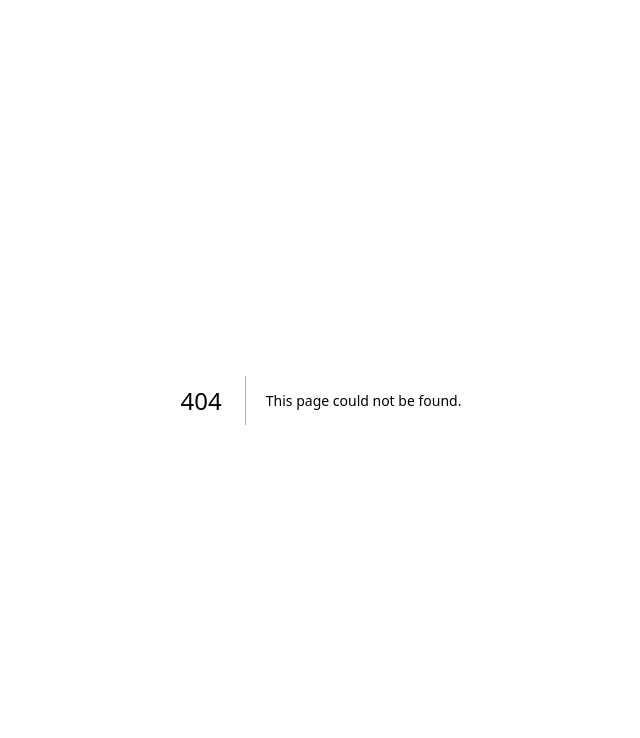
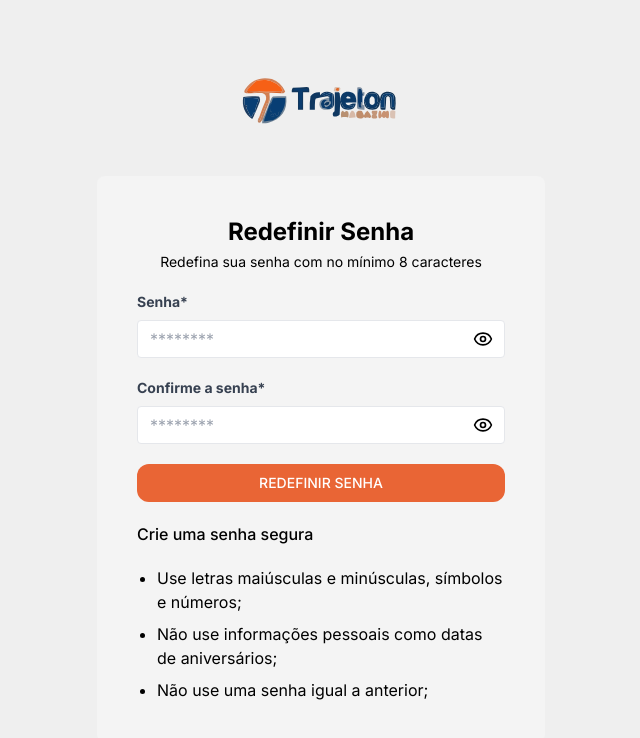
Before and after one commit to thaispng/Login-authentication, a Next.js app: page /RedefinirSenha in a window 1280 px wide. Before the commit this address had no page. Shown: the top 738 px of the page, without its empty margins (319-959 px from the left). Built offline with nearby package versions, Linux system fonts and the light colour scheme.

Commit message:
:sparkles:feat: tela inicial

```diff
--- /dev/null
+++ b/src/app/RedefinirSenha/page.tsx
@@ -0,0 +1,13 @@
+import RedefinirSenha from "../Components/Layout/RedefinirSenha";
+
+export default function Inicial() {
+  return (
+    <>
+
+
+    <main className="">
+                <RedefinirSenha />
+    </main>
+    </>
+  );
+}
```
